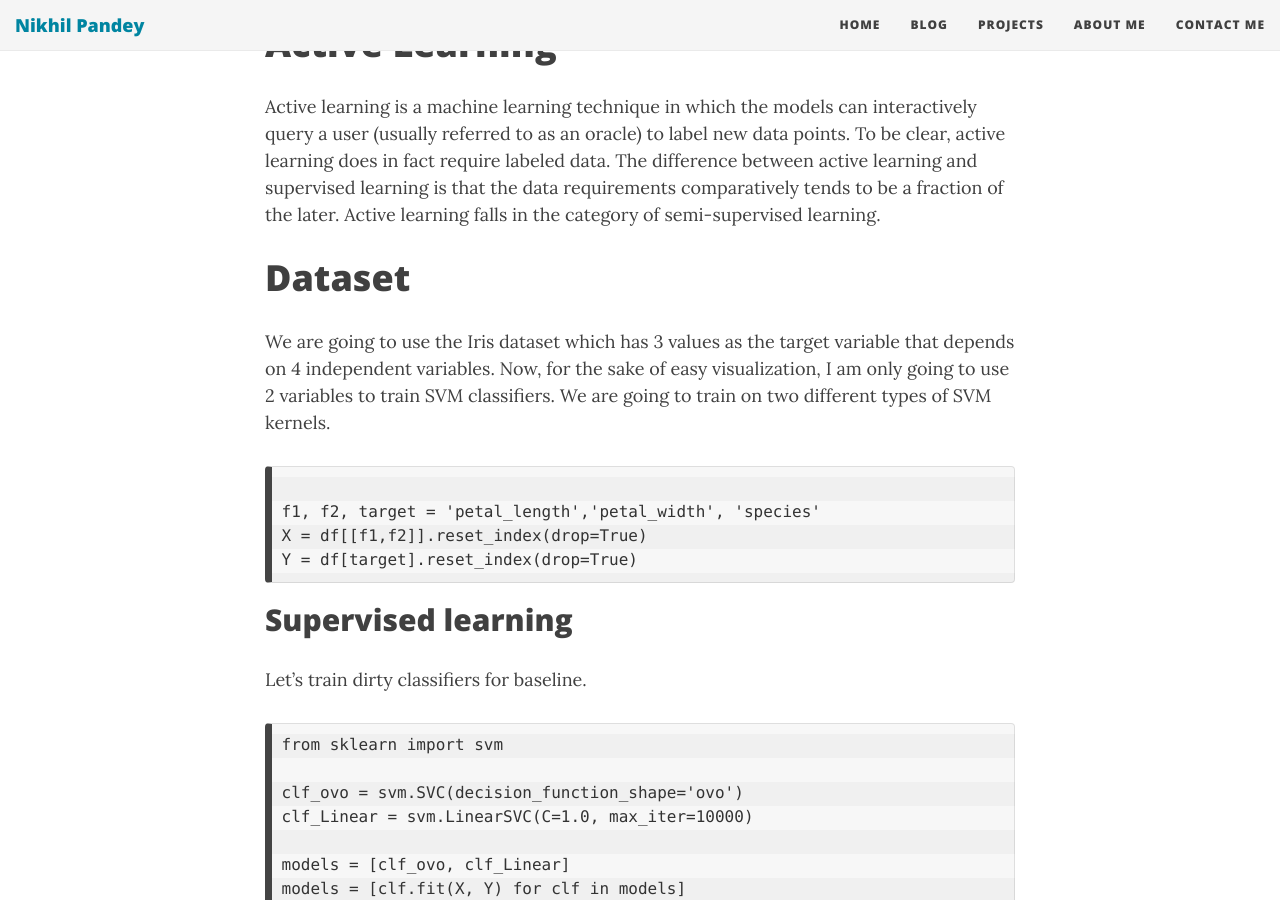
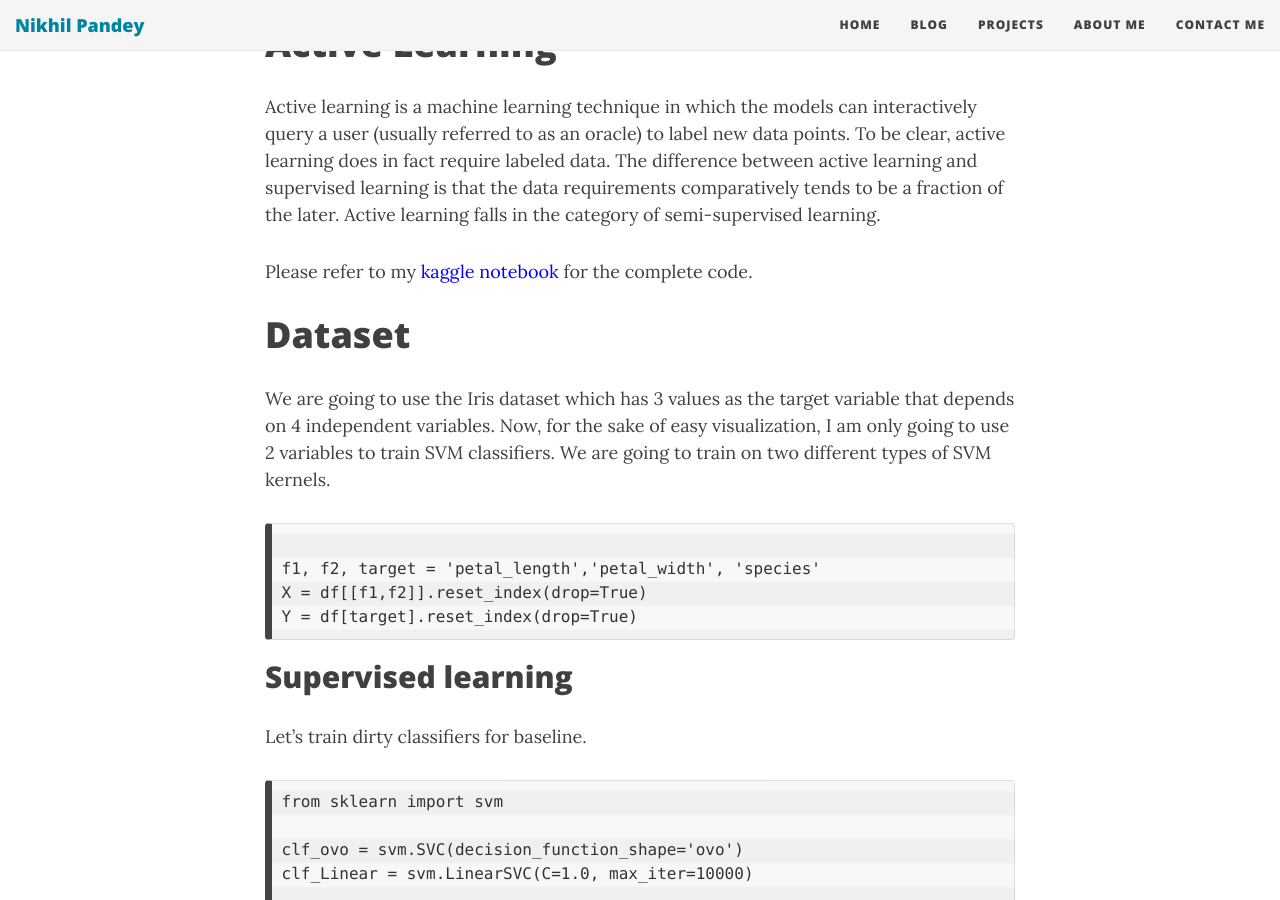
Before and after one commit to notenail/notenail.github.io, a Jekyll site: the page built from _posts/2020-08-20-activelearning.md, in a window 1280 px wide and 900 px high, scrolled down 602 px. Built offline with Jekyll 4.4.1, drawn with Linux system fonts in a browser that asks for light colours; nearby versions of some CDN libraries; comment, search, counter and statistics services are not loaded.

Commit message:
active learning

```diff
--- a/_posts/2020-08-20-activelearning.md
+++ b/_posts/2020-08-20-activelearning.md
@@ -13,6 +13,10 @@ Supervised learning is great. You provide data and labels and the model will be
 # Active Learning
 
 Active learning is a machine learning technique in which the models can interactively query a user (usually referred to as an oracle) to label new data points. To be clear, active learning does in fact require labeled data. The difference between active learning and supervised learning is that the data requirements comparatively tends to be a fraction of the later. Active learning falls in the category of semi-supervised learning.
+
+Please refer to my <a href="https://www.kaggle.com/nikhilpandey360/active-learning-on-structured-dataset" target="_blank" rel="noopener noreferrer" style="color:blue">kaggle notebook</a> for the complete code.
+
+
 
 # Dataset
 We are going to use the Iris dataset which has 3 values as the target variable that depends on 4 independent variables. Now, for the sake of easy visualization, I am only going to use 2 variables to train SVM classifiers. We are going to train on two different types of SVM kernels.
```
